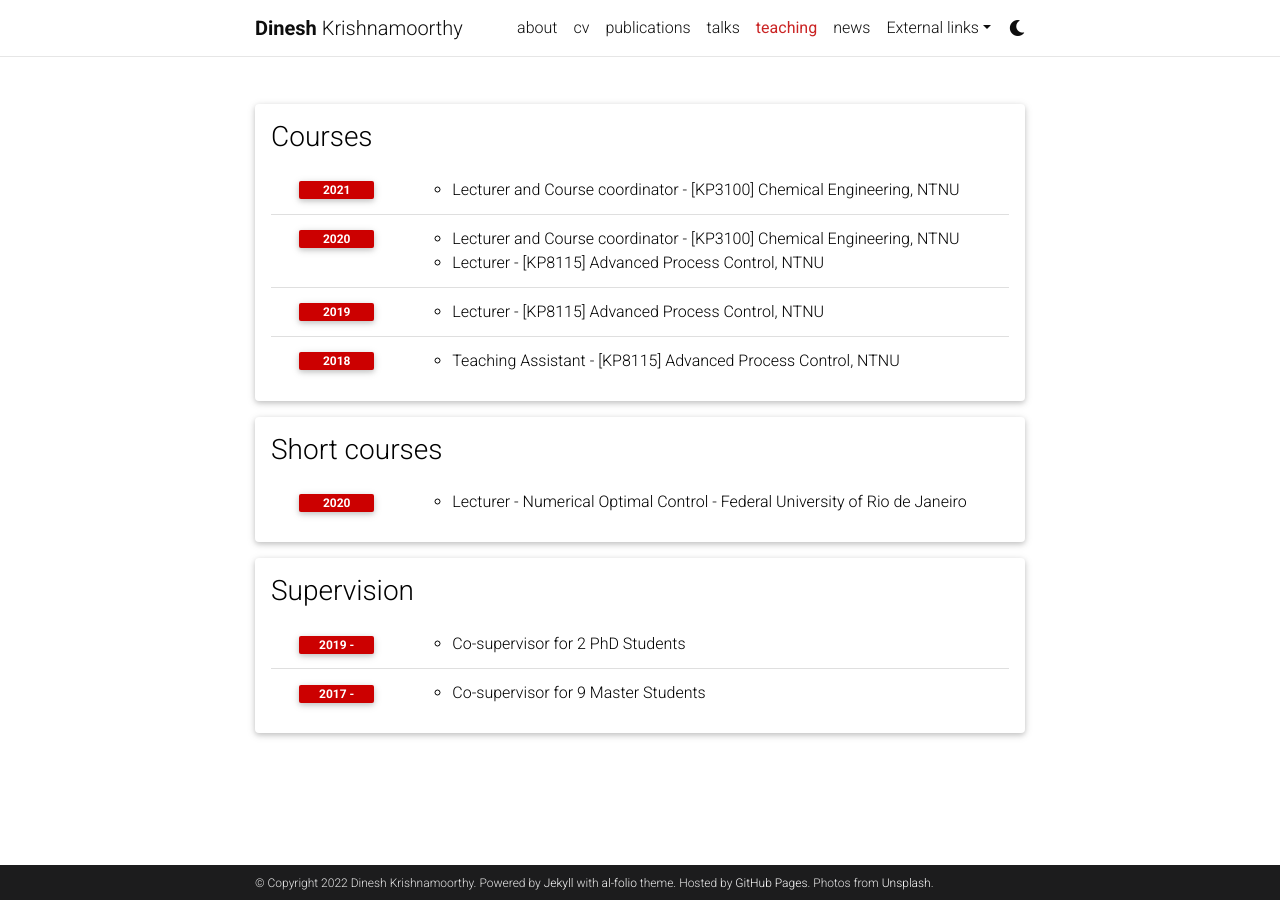
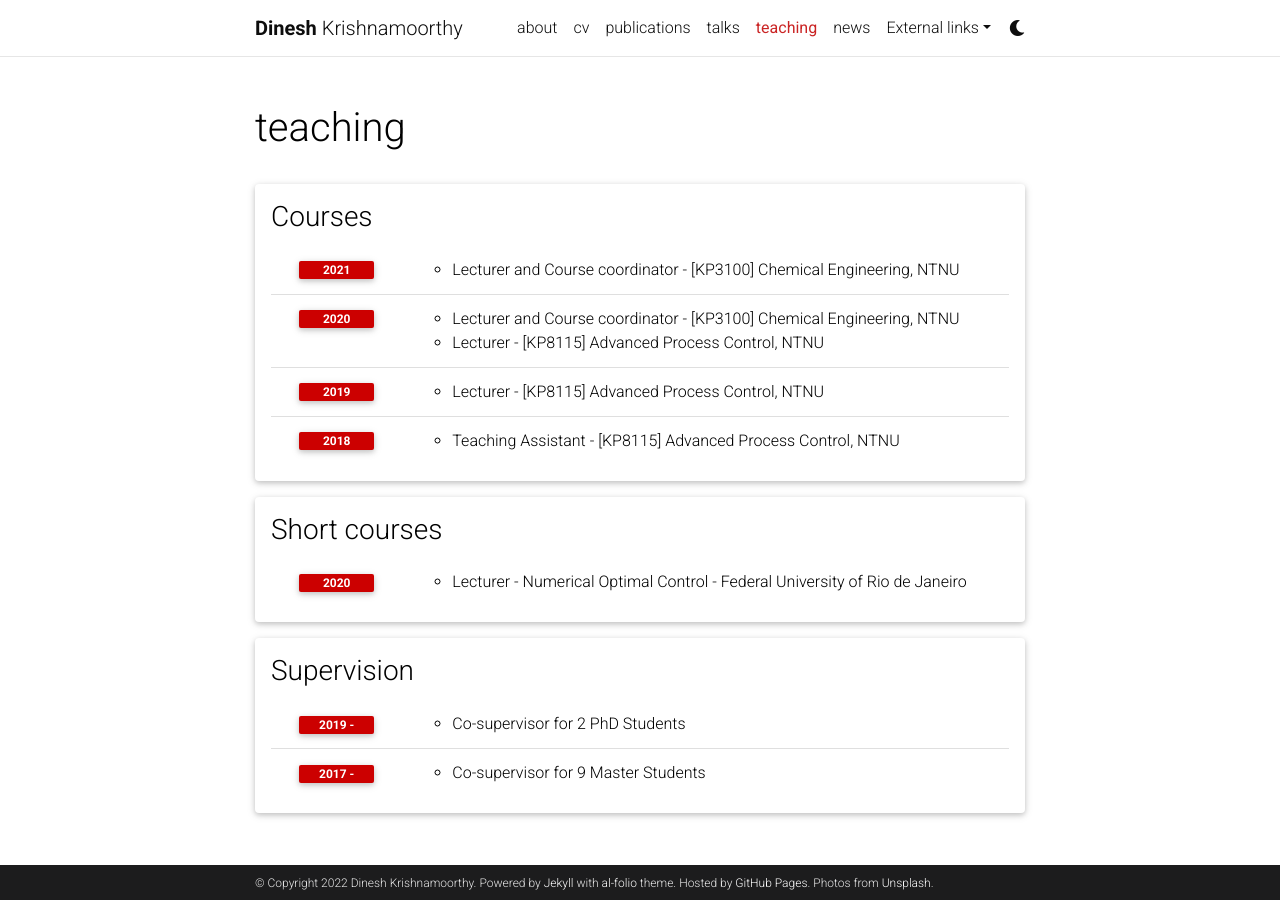
Before and after one commit to dinesh-krishnamoorthy/dinesh-krishnamoorthy.github.io, a Jekyll site: the page built from _pages/teaching.md, in a window 1280 px wide. Built offline with Jekyll 4.4.1, drawn with Linux system fonts in a browser that asks for light colours; comment, search, counter and statistics services are not loaded; a style sheet for code colours, icons or effects is not loaded.

Commit message:
Update teaching.html

```diff
--- a/_layouts/teaching.html
+++ b/_layouts/teaching.html
@@ -4,7 +4,10 @@
 <!-- _layouts/cv.html -->
         <div class="post">
 
-
+         <header class="post-header">
+            <h1 class="post-title">{{ page.title }} {% if page.cv_pdf %}<a href="{{ page.cv_pdf | prepend: 'assets/pdf/' | relative_url}}" target="_blank" rel="noopener noreferrer" class="float-right"><i class="fas fa-file-pdf"></i></a>{% endif %}</h1>
+            <p class="post-description">{{ page.description }}</p>
+          </header>
 
           <article>
             <div class="teaching">
```
